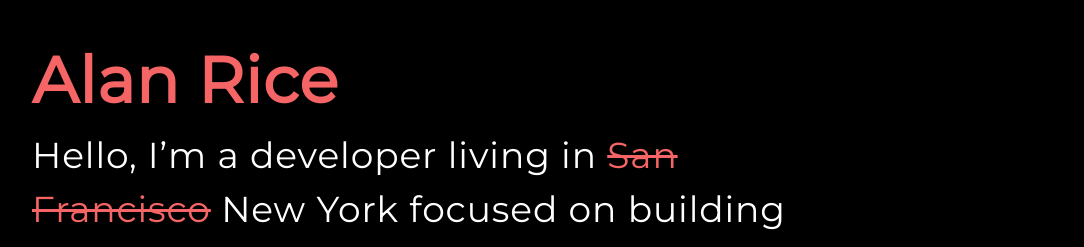
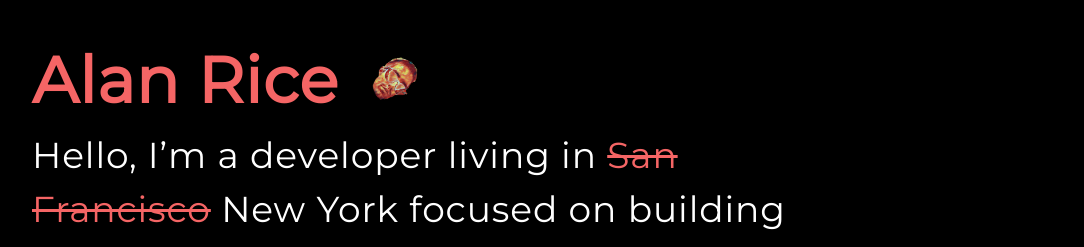
Before and after one commit to vaprdev/AlanRice.me, a Jekyll site: the page built from index.html, in a window 1280 px wide. Shown: the top 247 px of the page, without its empty margins (0-1084 px from the left). Built offline with Jekyll 4.4.1, drawn with Linux system fonts in a browser that asks for light colours.

Commit message:
fix face

```diff
--- a/css/main.scss
+++ b/css/main.scss
@@ -68,22 +68,23 @@ body {
 // $margin--large: 30px;
 // $margin--huge: 60px;
 
-// @-webkit-keyframes spin1 {
-//     0% {
-//         -webkit-transform: rotate(0deg);
-//     }
-//     100% {
-//         -webkit-transform: rotate(360deg);
-//     }
-// }
+@-webkit-keyframes spin1 {
+    0% {
+        -webkit-transform: rotate(0deg);
+    }
+    100% {
+        -webkit-transform: rotate(360deg);
+    }
+}
 
-// @mixin spin {
-//     -webkit-animation: spin1 2s infinite linear;
-//     -moz-animation: spin1 2s infinite linear;
-//     -o-animation: spin1 2s infinite linear;
-//     -ms-animation: spin1 2s infinite linear;
-//     animation: spin1 2s infinite linear;
-// }
+@mixin spin {
+    -webkit-animation: spin1 4s infinite linear;
+    -moz-animation: spin1 4s infinite linear;
+    -o-animation: spin1 4s infinite linear;
+    -ms-animation: spin1 4s infinite linear;
+    transform-origin: center center;
+    animation: spin1 4s infinite linear;
+}
 
 // @mixin font {
 //     font-family: $roboto;
@@ -226,13 +227,10 @@ body {
 //     margin-bottom: $margin--huge;
 // }
 
-// .inline-img {
-//     @include spin;
-//     position: absolute;
-//     left: 13px;
-//     width: 29px;
-//     top: 6px;
-// }
+.inline-img {
+    @include spin;
+    width: 3rem;
+}
 
 // .text--header {
 //     // @include font-presets;
--- a/index.html
+++ b/index.html
@@ -4,7 +4,12 @@ layout: layout
 
 <div class="tracking-wide text-lg sm:text-xl p-3 md:p-4 lg:p-8 bg-black text-white">
     <div class="text-3xl sm:text-4xl bg-black text-white montserrat tracking-wide">
-        <div class="text-5xl sm:text-6xl font-extrabold text-red-500">Alan Rice</div>
+        <div class="flex items-center">
+            <div class="text-5xl mr-8 sm:text-6xl font-extrabold text-red-500">Alan Rice</div>
+            <div class="inline-img-container">
+                <img class="inline-img" src="assets/images/face.png"/>
+            </div>
+        </div>
         <div class="max-w-3xl">
             Hello, I’m a developer living in
             <span class="line-through text-red-500">San Francisco</span>
```
Also changed, not shown: assets/images/face.png (added).
